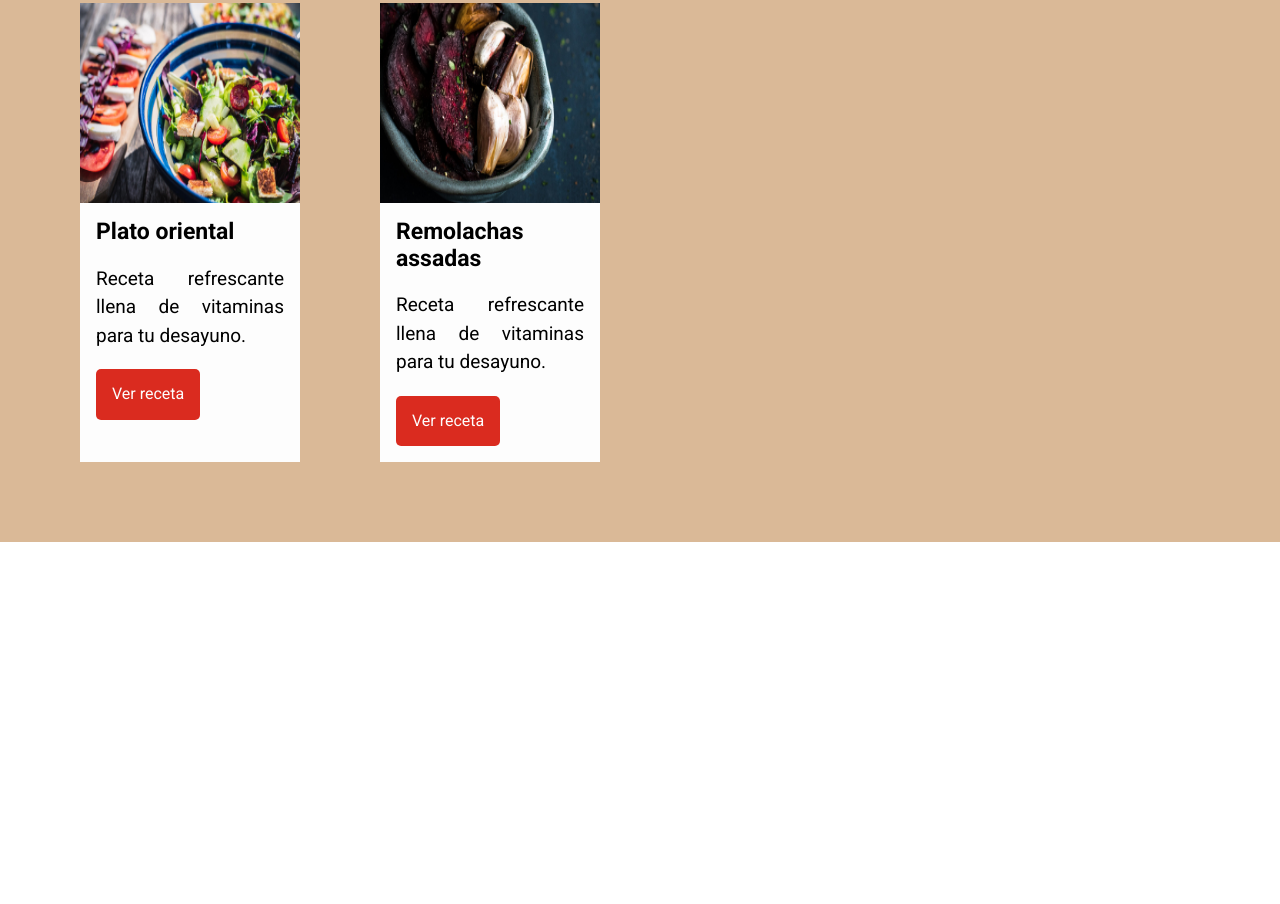
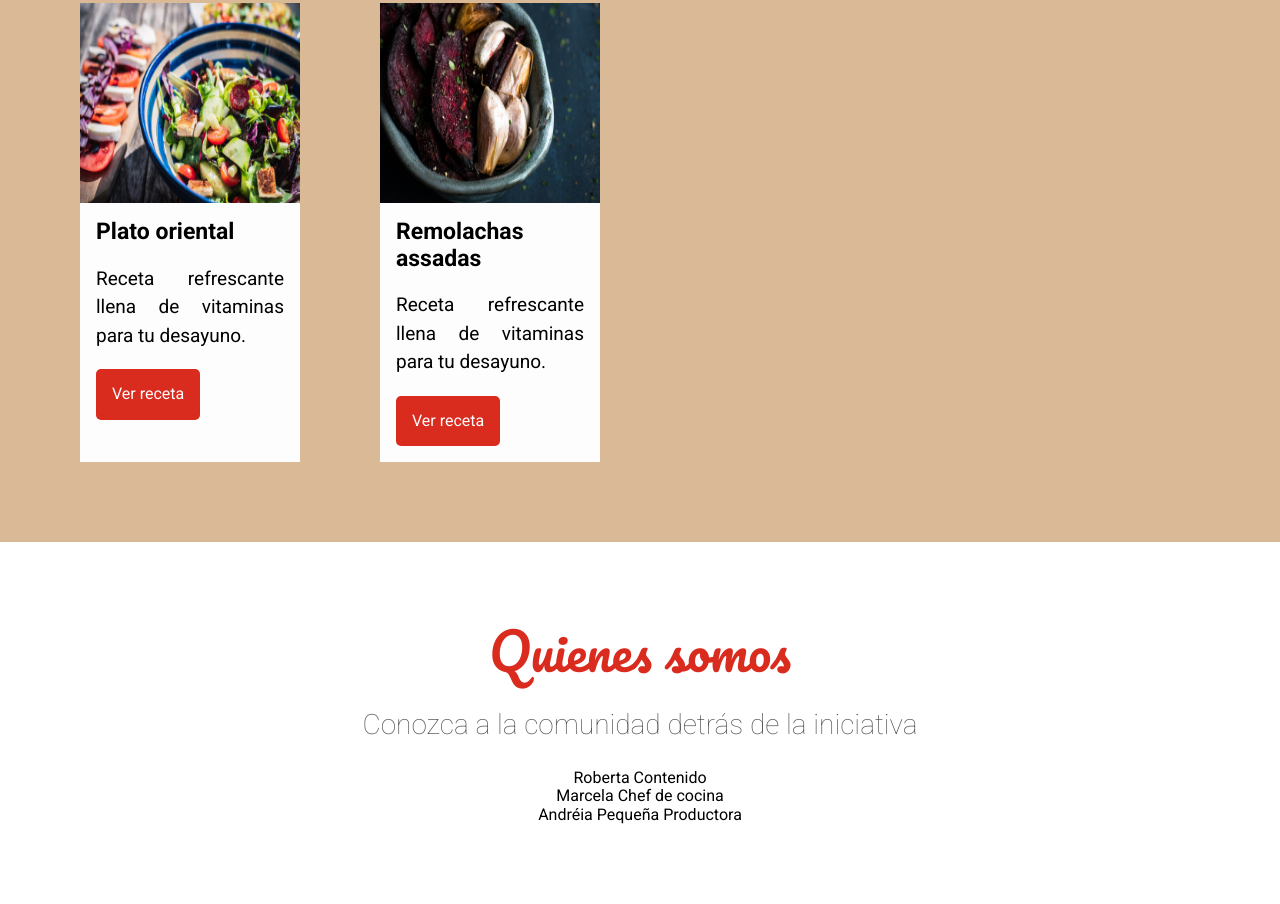
Before and after one commit to LetyWood/arq-ccs-base-main, a plain HTML site: page index.html in a window 1280 px wide. Shown: the part 1418-2322 px from the top of the page. Before the commit the page ends 1960 px from the top, so only its background shows below. Drawn offline with Linux system fonts and the light colour scheme.

Commit message:
Sesion quienes

```diff
--- /dev/null
+++ b/assets/css/quienes/quienes-descripcion.css
@@ -0,0 +1,6 @@
+.quienes__descripcion
+{
+    color: #595959;
+    font-size: 1.75rem;
+    font-weight: 100;
+}
--- /dev/null
+++ b/assets/css/quienes/quienes-titulo.css
@@ -0,0 +1,8 @@
+.quienes__titulo
+{
+    color: #da2b1f;
+    font-family: Pacifico, cursive;
+    font-weight: 400;
+    font-size: 3.1875rem;
+    margin-bottom: 1rem;
+}
--- /dev/null
+++ b/assets/css/quienes/quienes.css
@@ -0,0 +1,5 @@
+.quienes
+{
+    padding: 5rem;
+    text-align: center;
+}
--- a/index.html
+++ b/index.html
@@ -26,6 +26,9 @@
     <link rel="stylesheet" href="assets/css/receta/receta-titulo.css">
     <link rel="stylesheet" href="assets/css/receta/receta.css">
     <link rel="stylesheet" href="assets/css/recetas.css">
+    <link rel="stylesheet" href="assets/css/quienes/quienes-descripcion.css">
+    <link rel="stylesheet" href="assets/css/quienes/quienes-titulo.css">
+    <link rel="stylesheet" href="assets/css/quienes/quienes.css">
 
 </head>
     <body>
@@ -108,5 +111,27 @@
           </div>
         </div>
       </section>
+      <!-- Aula 4 -->
+    <section class="quienes">
+      <h3 class="quienes__titulo">Quienes somos</h3>
+      <p class="quienes__descripcion">Conozca a la comunidad detrás de la iniciativa</p>
+      <div class="personas">
+          <div class="persona">
+              <div class="persona__imagen persona__imagen--roberta"></div>
+              <span class="persona__nombre">Roberta</span>
+              <span class="persona__funcion">Contenido</span>
+          </div>
+          <div class="persona">
+              <div class="persona__imagen persona__imagen--marcela"></div>
+              <span class="persona__nombre">Marcela</span>
+              <span class="persona__funcion">Chef de cocina</span>
+          </div>
+          <div class="persona">
+              <div class="persona__imagen persona__imagen--andreia"></div>
+              <span class="persona__nombre">Andréia</span>
+              <span class="persona__funcion">Pequeña Productora</span>
+          </div>
+      </div>
+  </section>
     </body>
 </html>
```
